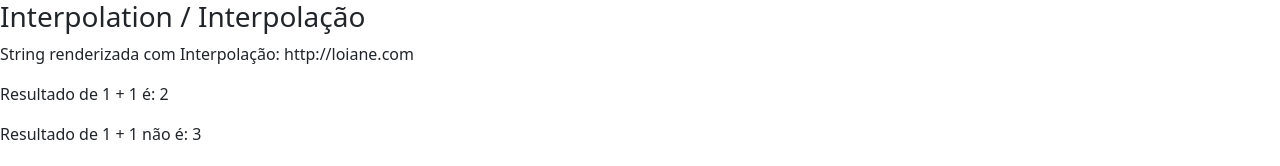
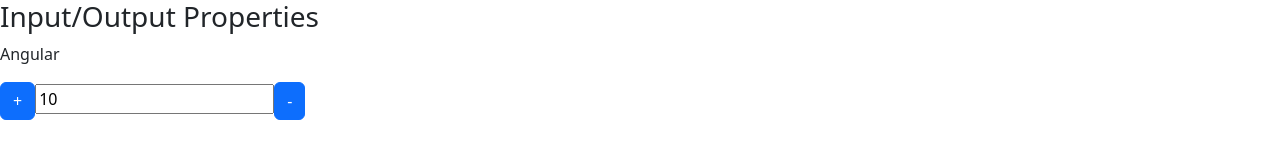
Before and after one commit to EmanuelSergio/Angular, an Angular app in the folder data-binding/: page / in a window 1280 px wide. Shown: the top 166 px of the page. Built offline with nearby package versions, Linux system fonts and the light colour scheme.

Commit message:
exportando input e output

```diff
--- a/data-binding/src/app/app.module.ts
+++ b/data-binding/src/app/app.module.ts
@@ -5,11 +5,15 @@ import { AppRoutingModule } from './app-routing.module';
 import { AppComponent } from './app.component';
 import { DataBindingComponent } from './data-binding/data-binding.component';
 import { MeuFormModule } from './meu-form/meu-form.module';
+import { InputPropertyComponent } from './input-property/input-property.component';
+import { OutputPropertyComponent } from './output-property/output-property.component';
 
 @NgModule({
   declarations: [
     AppComponent,
-    DataBindingComponent
+    DataBindingComponent,
+    InputPropertyComponent,
+    OutputPropertyComponent
   ],
   imports: [
     BrowserModule,
--- a/data-binding/src/app/data-binding/data-binding.component.html
+++ b/data-binding/src/app/data-binding/data-binding.component.html
@@ -1 +1,18 @@
-<app-meu-form></app-meu-form>
+<!--app-meu-form></!--app-meu-form-->
+
+
+<section class="input-output-properties">
+
+  <article>
+
+    <h3>Input/Output Properties</h3>
+
+    <app-curso [nome]="nomeDoCurso"></app-curso>
+
+
+    <contador [valor]="10" (mudouValor)="onMudouValor($event)"></contador>
+
+  </article>
+
+
+</section>
--- a/data-binding/src/app/data-binding/data-binding.component.ts
+++ b/data-binding/src/app/data-binding/data-binding.component.ts
@@ -15,6 +15,8 @@ valorSalvo:string = '';
 isMouseOver:boolean=false
 
 nome:any='abc'
+
+nomeDoCurso:string='Angular';
 
 pessoa = {
 
@@ -48,4 +50,11 @@ getCurtirCurso(){
   return true
 }
 
+onMudouValor(evento:any){
+
+console.log(evento.novoValor);
+
+
 }
+
+}
--- /dev/null
+++ b/data-binding/src/app/input-property/input-property.component.html
@@ -0,0 +1 @@
+<p> {{ nomeCurso }} </p>
--- /dev/null
+++ b/data-binding/src/app/output-property/output-property.component.html
@@ -0,0 +1,7 @@
+<div>
+
+<button class="btn btn-primary" (click)="incrementa()">+</button>
+<input type="text" [value]="valor" readonly>
+<button class="btn btn-primary" (click)="decrementa()">-</button>
+
+</div>
--- /dev/null
+++ b/data-binding/src/app/output-property/output-property.component.ts
@@ -0,0 +1,24 @@
+import { Component, Input, Output, EventEmitter } from '@angular/core';
+
+@Component({
+  selector: 'contador',
+  templateUrl: './output-property.component.html',
+  styleUrls: ['./output-property.component.css']
+})
+export class OutputPropertyComponent {
+
+@Output() mudouValor = new EventEmitter();
+
+@Input() valor:number=0;
+
+incrementa(){
+this.valor++
+this.mudouValor.emit({novoValor: this.valor})
+}
+
+decrementa(){
+this.valor--
+this.mudouValor.emit({novoValor: this.valor})
+}
+
+}
```
Also changed, not shown: data-binding/src/app/input-property/input-property.component.ts (added, +12 -0 lines), data-binding/src/app/input-property/input-property.component.css (added), data-binding/src/app/output-property/output-property.component.css (added), 2 other files (tests, documents, lock files or other folders).
